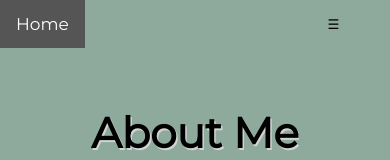
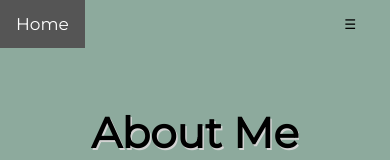
Before and after one commit to jingley/jrs-website, a React (Create React App) app: page /about in a window 390 px wide. Shown: the top 160 px of the page. Built offline with nearby package versions, Linux system fonts and the light colour scheme.

Commit message:
style update

```diff
--- a/src/css/Layout.css
+++ b/src/css/Layout.css
@@ -168,7 +168,6 @@
         text-decoration: none;
         border: none;
         padding: 2vh 4vh;
-        margin-right: 2vh;
         background-color: inherit;
         display: block;
     }
```
